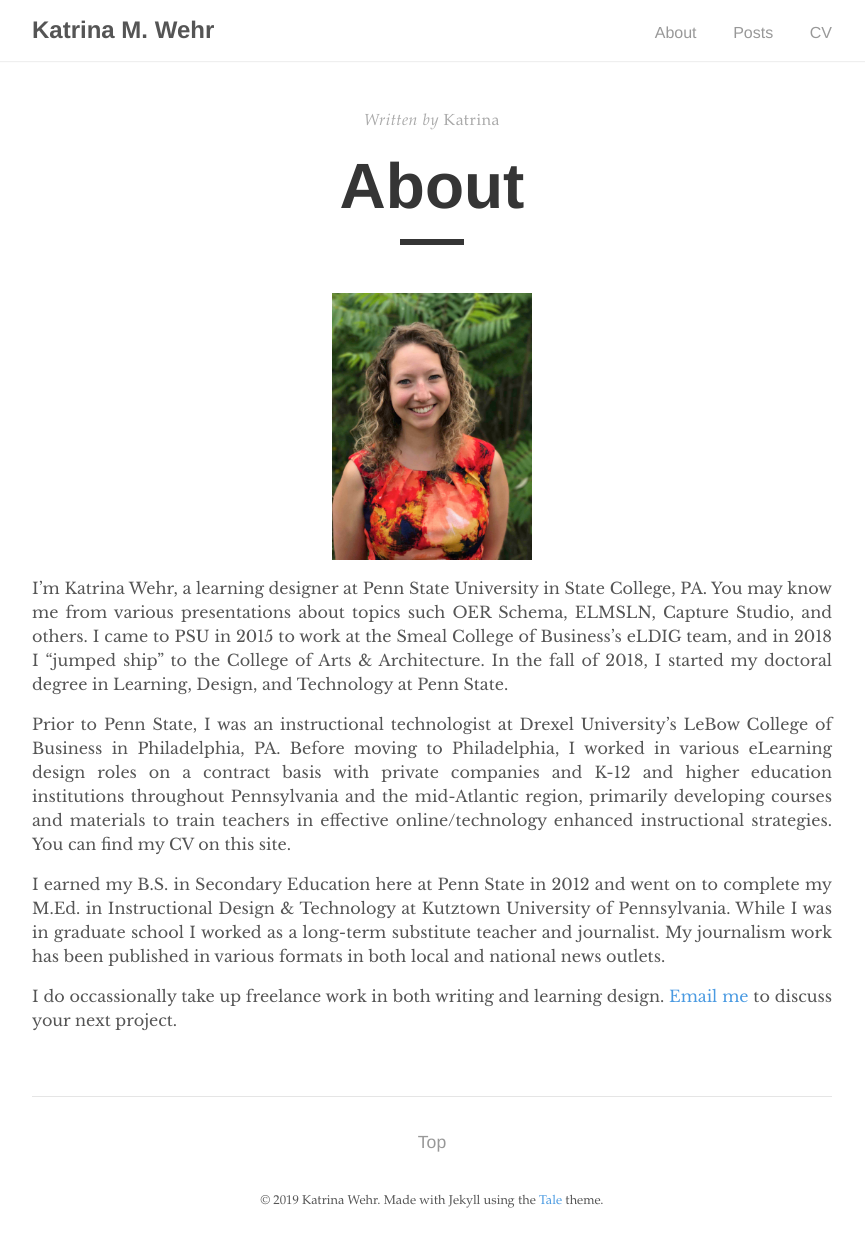
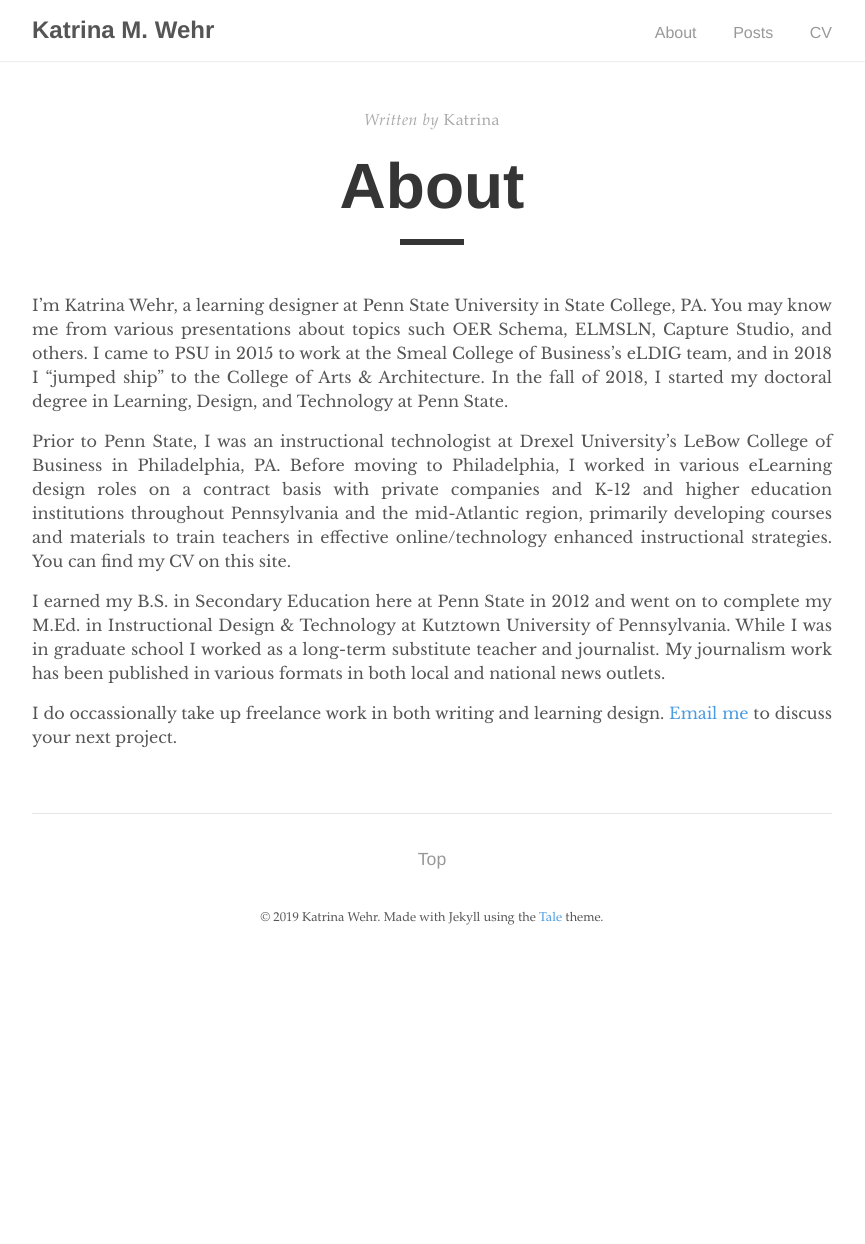
Before and after one commit to kat-wehr/mysite, a Jekyll site: the page built from _pages/about.md, in a window 1280 px wide. Shown: the whole page, without its empty margins (208-1073 px from the left). Built offline with Jekyll 4.4.1, drawn with Linux system fonts in a browser that asks for light colours; after the commit the page ends 961 px from its top, so only the background shows below that.

Commit message:
Update about.md

```diff
--- a/_pages/about.md
+++ b/_pages/about.md
@@ -4,10 +4,6 @@ title: "About"
 author: "Katrina"
 permalink: /about/
 ---
-
-<p align="center">
-  <img src="/assets/IMG_1228copy2.jpg" alt="Me" width="200"/>
-</p>
 
 I'm Katrina Wehr, a learning designer at Penn State University in State College, PA. You may know me from various presentations about topics such OER Schema, ELMSLN, Capture Studio, and others. I came to PSU in 2015 to work at the Smeal College of Business's eLDIG team, and in 2018 I "jumped ship" to the College of Arts & Architecture. In the fall of 2018, I started my doctoral degree in Learning, Design, and Technology at Penn State.
 
```
